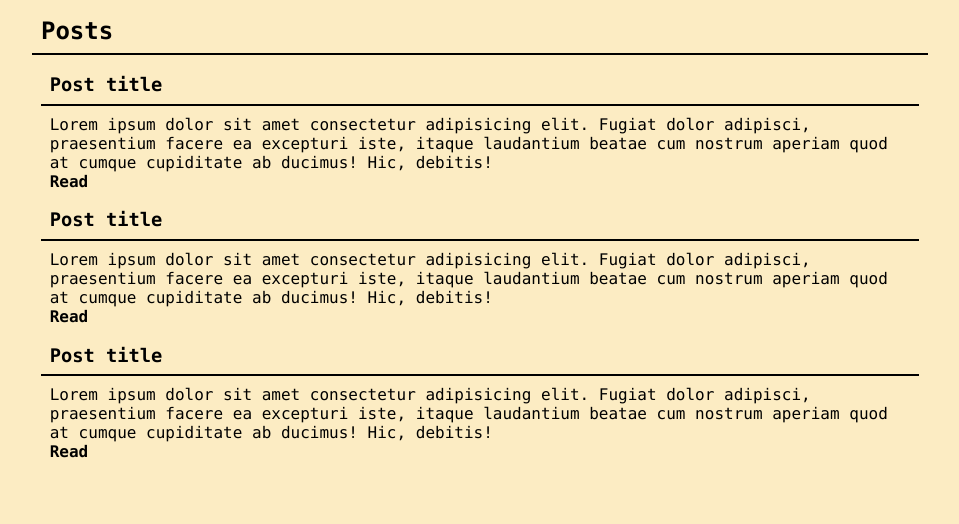
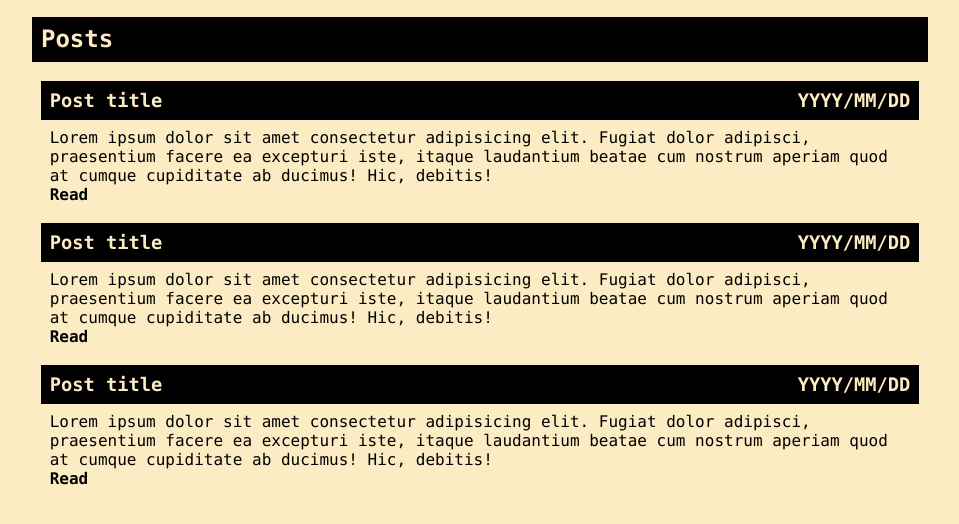
Before and after one commit to Lory9811/Lory9811.github.io, a plain HTML site: page index.html in a window 1280 px wide. Shown: the part 108-632 px from the top of the page, without its empty margins (160-1119 px from the left). Drawn offline with Linux system fonts and the light colour scheme.

Commit message:
Changed titles style

```diff
--- a/index.html
+++ b/index.html
@@ -24,21 +24,21 @@
                 <h2 class="section-title">Posts</h2>
                 <ul class="posts">
                     <li>
-                        <h3 class="section-title">Post title</h2>
+                        <h3 class="section-title">Post title <span class="post-date">YYYY/MM/DD</span></h2>
                         <div class="description">
                             Lorem ipsum dolor sit amet consectetur adipisicing elit. Fugiat dolor adipisci, praesentium facere ea excepturi iste, itaque laudantium beatae cum nostrum aperiam quod at cumque cupiditate ab ducimus! Hic, debitis!
                         </div>
                         <a href="" class="read-link">Read</a>
                     </li>
                     <li>
-                        <h3 class="section-title">Post title</h2>
+                        <h3 class="section-title">Post title <span class="post-date">YYYY/MM/DD</span></h2>
                         <div class="description">
                             Lorem ipsum dolor sit amet consectetur adipisicing elit. Fugiat dolor adipisci, praesentium facere ea excepturi iste, itaque laudantium beatae cum nostrum aperiam quod at cumque cupiditate ab ducimus! Hic, debitis!
                         </div>
                         <a href="" class="read-link">Read</a>
                     </li>
                     <li>
-                        <h3 class="section-title">Post title</h2>
+                        <h3 class="section-title">Post title <span class="post-date">YYYY/MM/DD</span></h2>
                         <div class="description">
                             Lorem ipsum dolor sit amet consectetur adipisicing elit. Fugiat dolor adipisci, praesentium facere ea excepturi iste, itaque laudantium beatae cum nostrum aperiam quod at cumque cupiditate ab ducimus! Hic, debitis!
                         </div>
--- a/styles/header.css
+++ b/styles/header.css
@@ -24,7 +24,7 @@
     border-top: 2px solid black;
 }
 
-.links>a:hover {
+.links>a:hover, a.active {
     color: rgb(252, 236, 195);
     background-color: black;
 }
--- a/styles/home.css
+++ b/styles/home.css
@@ -21,10 +21,13 @@
 
 .section-title {
     font-weight: bold;
-    padding: 0 1%;
-    padding-bottom: 1%;
+    padding: 1% 1%;
+    /*padding-bottom: 1%;*/
     margin-bottom: 1%;
-    border-bottom: 2px solid black;
+    /*border-bottom: 2px solid black;*/
+
+    color: rgb(252, 236, 195);
+    background-color: black;
 }
 
 .description {
@@ -35,3 +38,7 @@
     font-weight: bold;
     padding: 0 0 0 1%;
 }
+
+.post-date {
+    float: right;
+}
```
